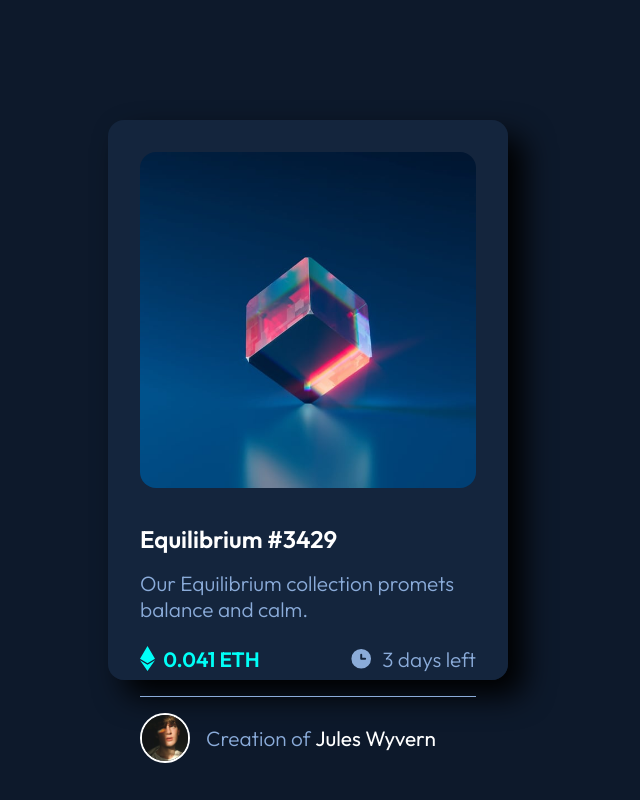
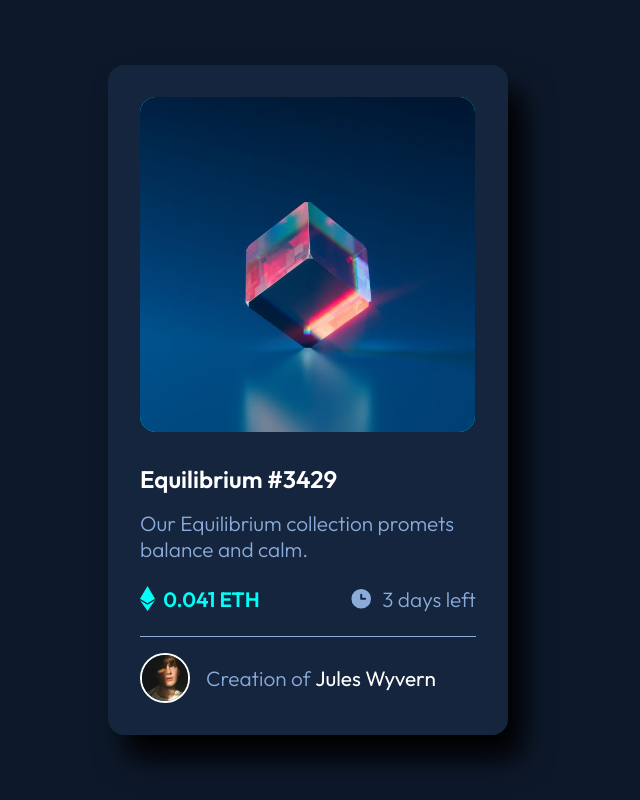
Before and after one commit to Yago14/Card-NFT, a plain HTML site: page index.html in a window 1280 px wide. Shown: the whole page, without its empty margins (332-972 px from the left). Drawn offline with Linux system fonts and the light colour scheme.

Commit message:
Atualização do projeto

```diff
--- a/css/Styler.css
+++ b/css/Styler.css
@@ -22,17 +22,18 @@ body {
       display: flex;
       flex-direction: column;
       max-width: 400px;
-      height:70vh;
+      height:670px;
       margin: 4rem 0 4rem 0;
       align-items: center;
-      box-shadow: 1rem 1rem 30px ;
+      box-shadow: 1rem 1.5rem 30px ;
 }
 
 .container main {
       max-width: 100%;
-      max-height: 100%;
+      max-height: 100vh;
       border-radius: 1rem;
       background-color: hsl(216, 50%, 16%);
+      margin: 0;
 }
 
 .container main section {
@@ -91,12 +92,18 @@ strong {
 
 .cubo {
 
-      border-radius: 2rem;
+      border-radius: 1rem;
       background-image: url(/images/icon-view.svg);
       background-repeat: no-repeat;
       background-position: center;
-      max-width: 100%;
-      max-height: 100%;
+      max-width: 335px;
+      max-height: 335px;
+      display: flex;
+      justify-content: center;
+      align-items: center;
+      overflow: visible;
+
+      background-color:  hsl(178, 100%, 50%);
 
 
 }
@@ -111,10 +118,11 @@ strong {
 
 
 .cubo img {
-      max-width: 100%;
-      max-height: 100%;
+      max-width: 100vw;
+      max-height: 100vh;
       border-radius: 1rem;
       overflow: hidden;
+
 
 }
 
@@ -123,6 +131,7 @@ strong {
 
 .profile {
       max-width: 100%;
+      max-width: 100vh;
       display: flex;
       flex-direction: row;
       justify-items: center;
```
